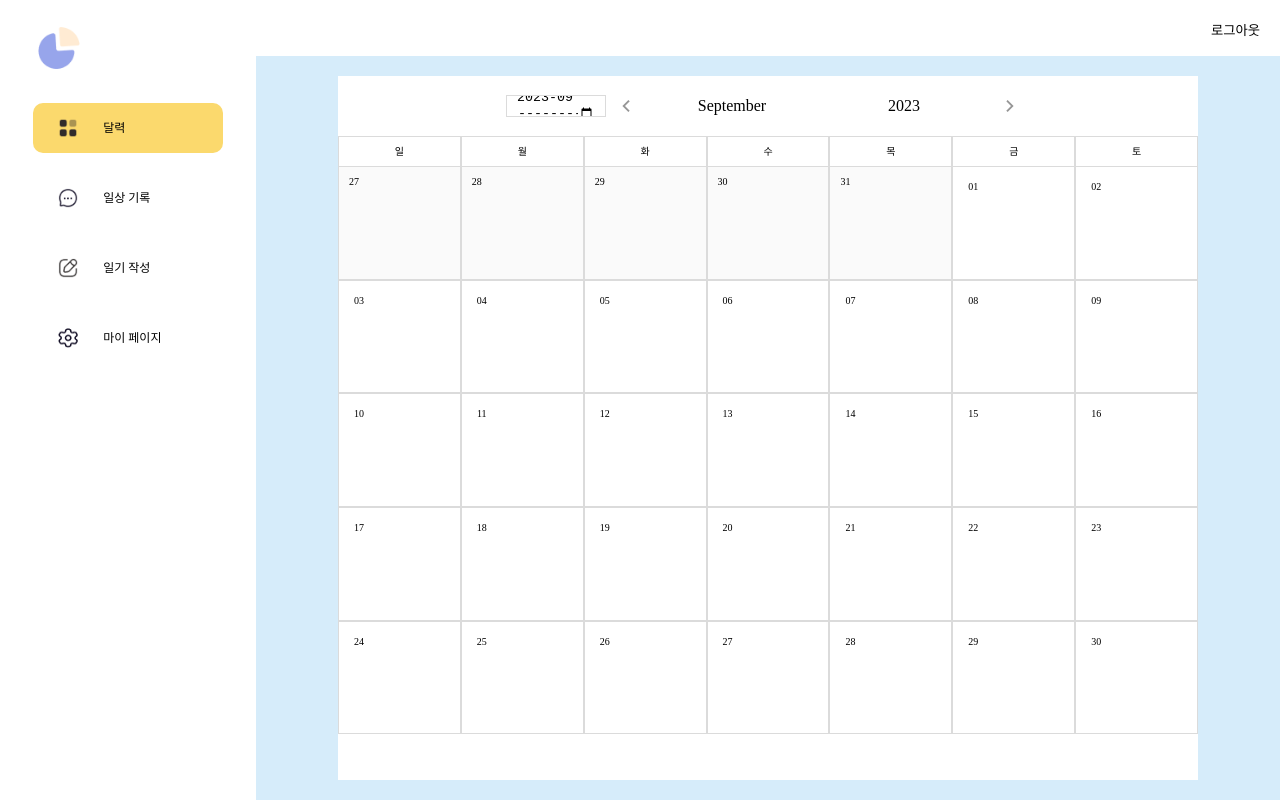
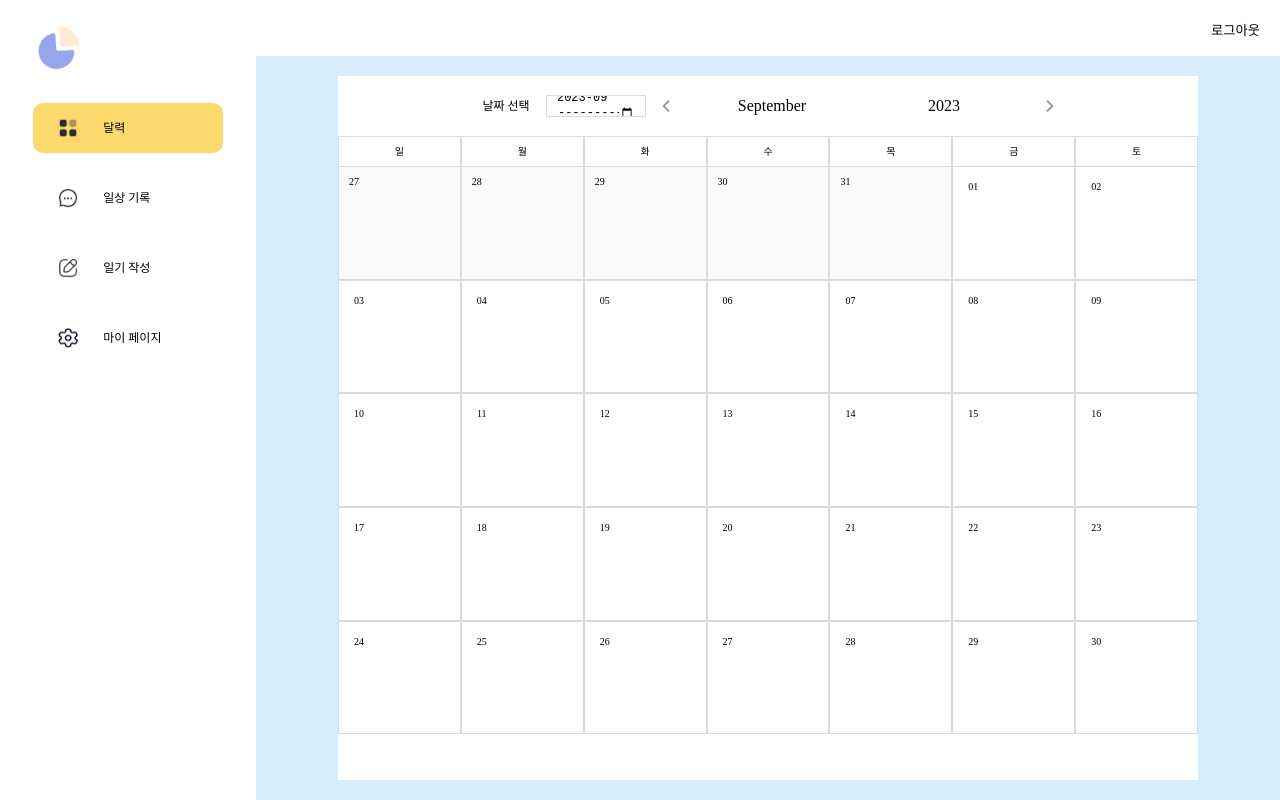
Before and after one commit to devhobak/diary, a React (Create React App) app in the folder client/: page /home in a window 1280 px wide. Built offline with nearby package versions, Linux system fonts and the light colour scheme; no server answers; sample sign-in values are in the browser's storage.

Commit message:
date input label 추가 #41

```diff
--- a/client/src/components/home/calendar/Month.tsx
+++ b/client/src/components/home/calendar/Month.tsx
@@ -1,12 +1,18 @@
-import React from "react";
-import { format } from "date-fns";
-import prevIcon from "../../../assets/Prev.png";
-import nextIcon from "../../../assets/Next.png";
-import { subMonths, addMonths } from "date-fns";
-import { CalendarHead, MonthCalendar } from "./style/calendar";
-import { curDateState } from "../../../recoil/atoms/calendarState";
-import { useRecoilState } from "recoil";
-import { useMediaQuery } from "react-responsive";
+import React from 'react';
+import { format } from 'date-fns';
+import prevIcon from '../../../assets/Prev.png';
+import nextIcon from '../../../assets/Next.png';
+import { subMonths, addMonths } from 'date-fns';
+import {
+    CalendarHead,
+    MonthCalendar,
+    CurDate,
+    PassButton,
+    MonthLabel,
+} from './style/calendar';
+import { curDateState } from '../../../recoil/atoms/calendarState';
+import { useRecoilState } from 'recoil';
+import { useMediaQuery } from 'react-responsive';
 interface MonthType {
     curMonth: string;
     curYear: string;
@@ -15,8 +21,8 @@ export default function Month(props: MonthType) {
     const [curDate, setCurDate] = useRecoilState(curDateState);
     const isMobile = useMediaQuery({ maxWidth: 390 });
     let GetMonth = {
-      year: format(curDate, "yyyy"),
-      month: format(curDate, "MM"),
+        year: format(curDate, 'yyyy'),
+        month: format(curDate, 'MM'),
     };
     const UpClick = () => {
         setCurDate(addMonths(curDate, 1));
@@ -25,25 +31,32 @@ export default function Month(props: MonthType) {
         setCurDate(subMonths(curDate, 1));
     };
     const monthChange = (e: React.ChangeEvent<HTMLInputElement>) => {
-      GetMonth.year = e.target.value.split("-")[0];
-      GetMonth.month = e.target.value.split("-")[1];
+        GetMonth.year = e.target.value.split('-')[0];
+        GetMonth.month = e.target.value.split('-')[1];
         setCurDate(new Date(`${GetMonth.year}-${GetMonth.month}`));
     };
     return (
         <section>
             <h3 className="ir">년도,달 파트</h3>
             <CalendarHead>
+                <MonthLabel htmlFor="date">날짜 선택</MonthLabel>
                 <MonthCalendar
+                    id="date"
                     view={isMobile}
                     type="month"
                     data-placeholder={`${GetMonth.year}-${GetMonth.month}`}
-               onChange={e => {
+                    onChange={(e) => {
                         monthChange(e);
-               }}></MonthCalendar>
-            <img src={prevIcon} alt="이전달이동" onClick={DownClick} />
-            <p style={{ width: "20%" }}>{props.curMonth}</p>
-            <p style={{ width: "20%" }}>{props.curYear}</p>
-            <img src={nextIcon} alt="다음달이동" onClick={UpClick} />
+                    }}
+                ></MonthCalendar>
+                <PassButton
+                    src={prevIcon}
+                    alt="이전달이동"
+                    onClick={DownClick}
+                />
+                <CurDate>{props.curMonth}</CurDate>
+                <CurDate>{props.curYear}</CurDate>
+                <PassButton src={nextIcon} alt="다음달이동" onClick={UpClick} />
             </CalendarHead>
         </section>
     );
--- a/client/src/components/home/calendar/style/calendar.ts
+++ b/client/src/components/home/calendar/style/calendar.ts
@@ -127,10 +127,23 @@ const MonthCalendar = styled.input<ViewType>`
     height: 20px;
     text-align: left;
     flex-basis: 100px;
+    font-size: ${(props) => (props.view ? '1rem' : '1.2rem')};
     &::before {
         content: attr(data-placeholder);
         width: 100%;
     }
+`;
+const MonthLabel = styled.label`
+    font-size: 1.2rem;
+    line-height: 20px;
+    width: 80px;
+`;
+const PassButton = styled.img`
+    width: 40px;
+    height: 40px;
+`;
+const CurDate = styled.p`
+    width: 20%;
 `;
 export {
     TopLayout,
@@ -144,5 +157,8 @@ export {
     StateRecord,
     StateDiv,
     MonthCalendar,
+    MonthLabel,
     DayDate,
+    CurDate,
+    PassButton,
 };
```
Lines whose indentation alone changed are shown as unchanged.
